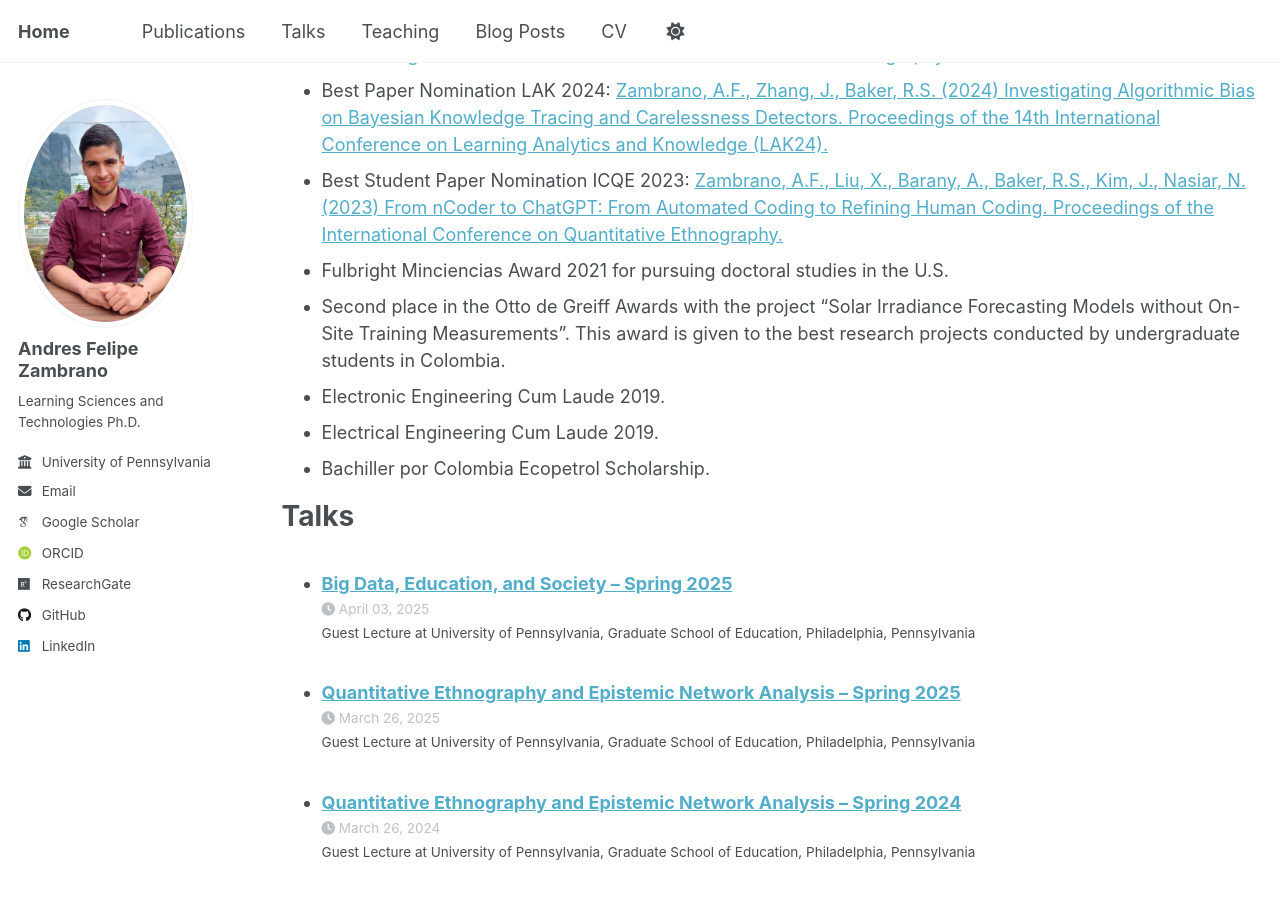
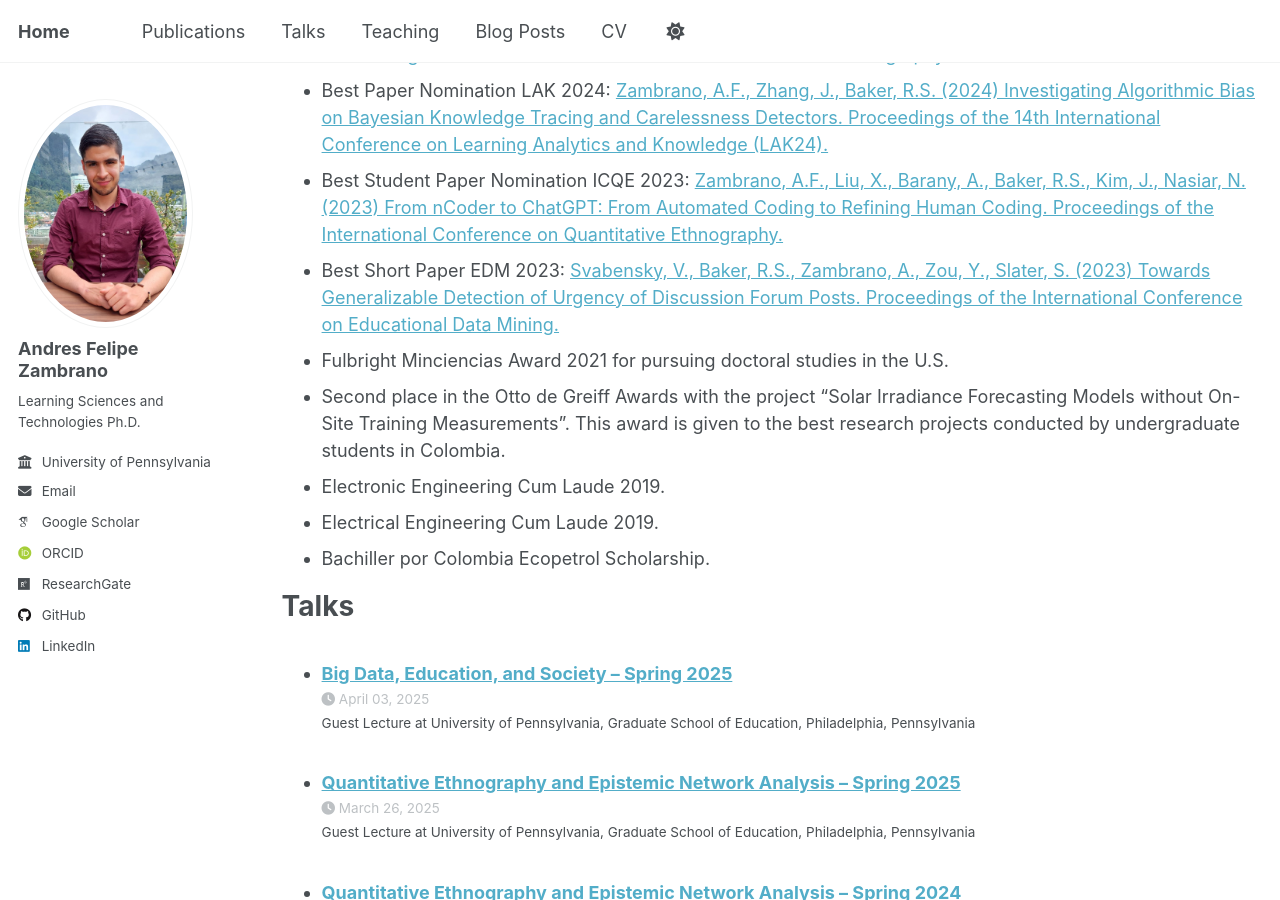
Before and after one commit to afzambrano/afzambrano.github.io, a Jekyll site: the page built from _pages/cv.md, in a window 1280 px wide and 900 px high, scrolled down 3184 px. Built offline with Jekyll 4.4.1, drawn with Linux system fonts in a browser that asks for light colours; some web fonts are replaced; a script that is not in the unit is left out.

Commit message:
Update cv.md

```diff
--- a/_pages/cv.md
+++ b/_pages/cv.md
@@ -50,6 +50,7 @@ Awards and Nominations
 * Best Paper Nomination ICQE 2024: [Pankiewicz, M., Zambrano, A.F., Barany, A., Baker, R.S. (2024) How we Code Code: Leveraging GPT and Ordered Networks for Understanding Introductory Programming Education. Proceedings of the International Conference on Quantitative Ethnography](https://afzambrano.github.io/publication/2024-icqe-coding-code)
 * Best Paper Nomination LAK 2024: [Zambrano, A.F., Zhang, J., Baker, R.S. (2024) Investigating Algorithmic Bias on Bayesian Knowledge Tracing and Carelessness Detectors. Proceedings of the 14th International Conference on Learning Analytics and Knowledge (LAK24).](https://afzambrano.github.io/publication/2024-lak-bkt-bias)
 * Best Student Paper Nomination ICQE 2023: [Zambrano, A.F., Liu, X., Barany, A., Baker, R.S., Kim, J., Nasiar, N. (2023) From nCoder to ChatGPT: From Automated Coding to Refining Human Coding. Proceedings of the International Conference on Quantitative Ethnography.](https://afzambrano.github.io/publication/2023-icqe-gpt)
+* Best Short Paper EDM 2023: [Svabensky, V., Baker, R.S., Zambrano, A., Zou, Y., Slater, S. (2023) Towards Generalizable Detection of Urgency of Discussion Forum Posts. Proceedings of the International Conference on Educational Data Mining.](https://afzambrano.github.io/publication/2023-edm-urgency-posts)
 * Fulbright Minciencias Award 2021 for pursuing doctoral studies in the U.S.
 * Second place in the Otto de Greiff Awards with the project “Solar Irradiance Forecasting Models without On-Site Training Measurements”. This award is given to the best research projects conducted by undergraduate students in Colombia.
 * Electronic Engineering Cum Laude 2019.
```
